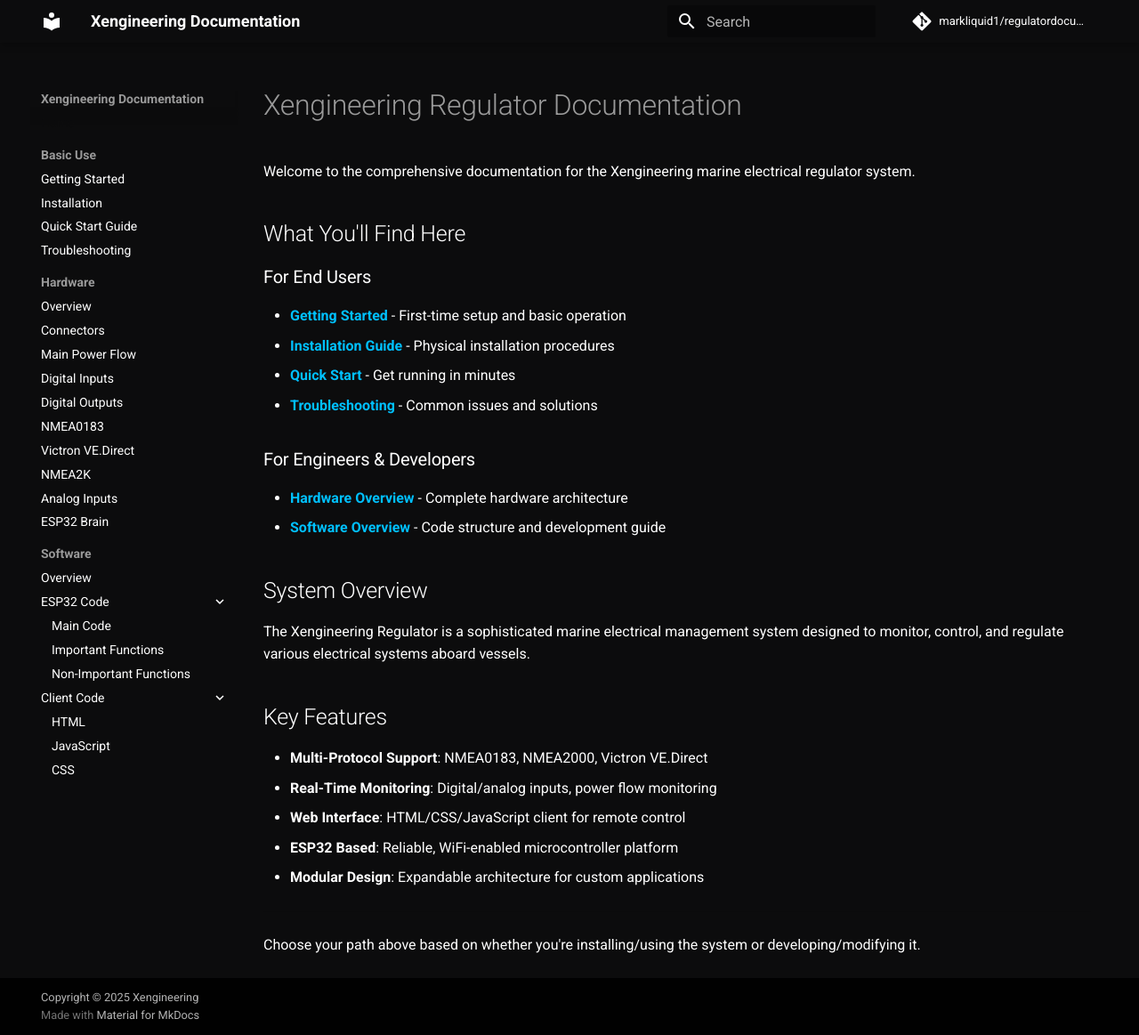
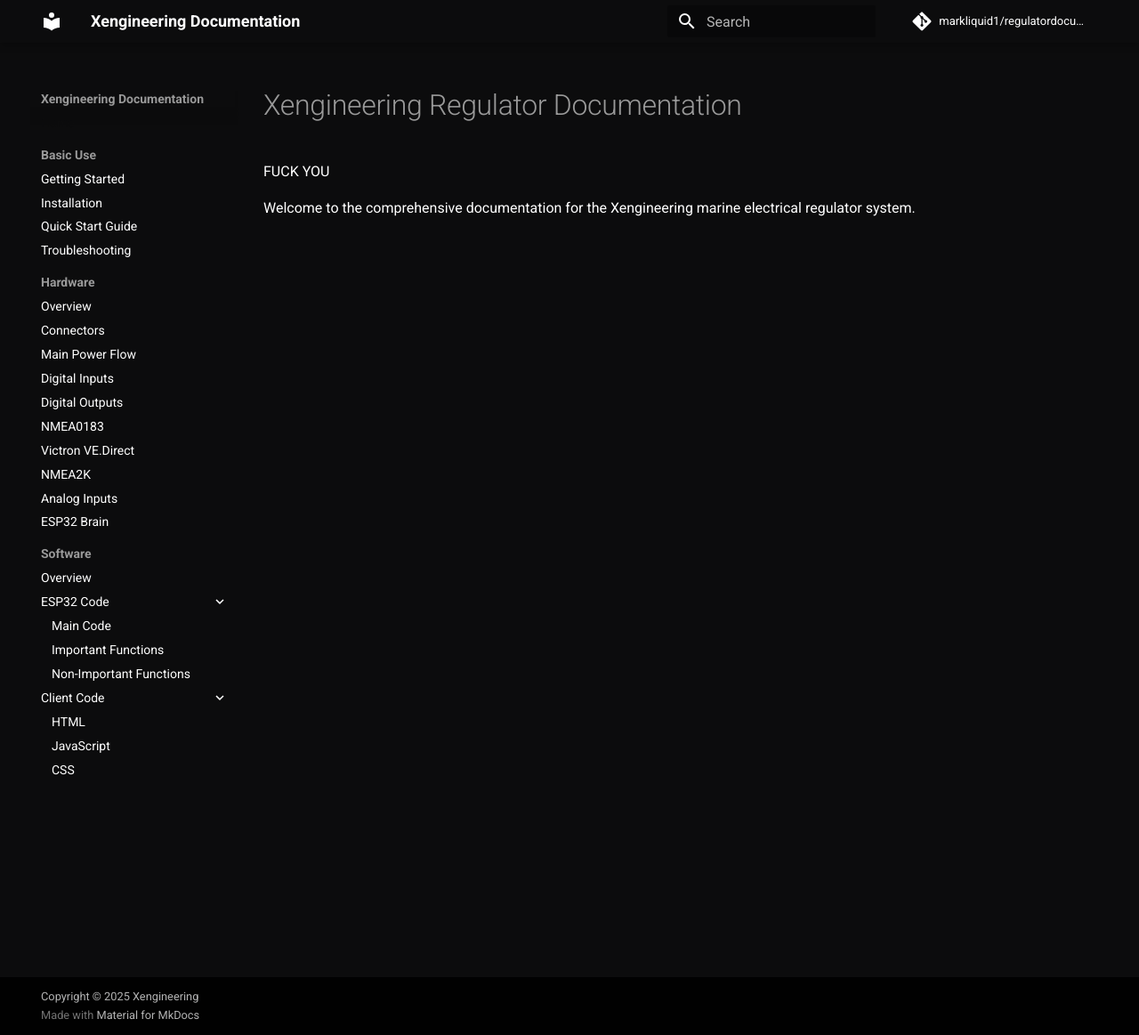
Before and after one commit to markliquid1/regulatordocumentation, an MkDocs documentation site: the page built from docs/index.md, in a window 1280 px wide and 1163 px high. Shown: the whole window at 89% size. Built offline with MkDocs 1.6.1 and Material for MkDocs 9.7.7, drawn with Linux system fonts in a browser that asks for light colours; comment, search, counter and statistics services are not loaded.

Commit message:
Test deployment with homepage change

```diff
--- a/docs/index.md
+++ b/docs/index.md
@@ -1,31 +1,5 @@
 # Xengineering Regulator Documentation
 
+FUCK YOU
+
 Welcome to the comprehensive documentation for the Xengineering marine electrical regulator system.
-
-## What You'll Find Here
-
-### For End Users
-- **[Getting Started](basic-use/getting-started.md)** - First-time setup and basic operation
-- **[Installation Guide](basic-use/installation.md)** - Physical installation procedures
-- **[Quick Start](basic-use/quick-start.md)** - Get running in minutes
-- **[Troubleshooting](basic-use/troubleshooting.md)** - Common issues and solutions
-
-### For Engineers & Developers
-- **[Hardware Overview](hardware/index.md)** - Complete hardware architecture
-- **[Software Overview](software/index.md)** - Code structure and development guide
-
-## System Overview
-
-The Xengineering Regulator is a sophisticated marine electrical management system designed to monitor, control, and regulate various electrical systems aboard vessels.
-
-## Key Features
-
-- **Multi-Protocol Support**: NMEA0183, NMEA2000, Victron VE.Direct
-- **Real-Time Monitoring**: Digital/analog inputs, power flow monitoring
-- **Web Interface**: HTML/CSS/JavaScript client for remote control
-- **ESP32 Based**: Reliable, WiFi-enabled microcontroller platform
-- **Modular Design**: Expandable architecture for custom applications
-
----
-
-Choose your path above based on whether you're installing/using the system or developing/modifying it.
```
